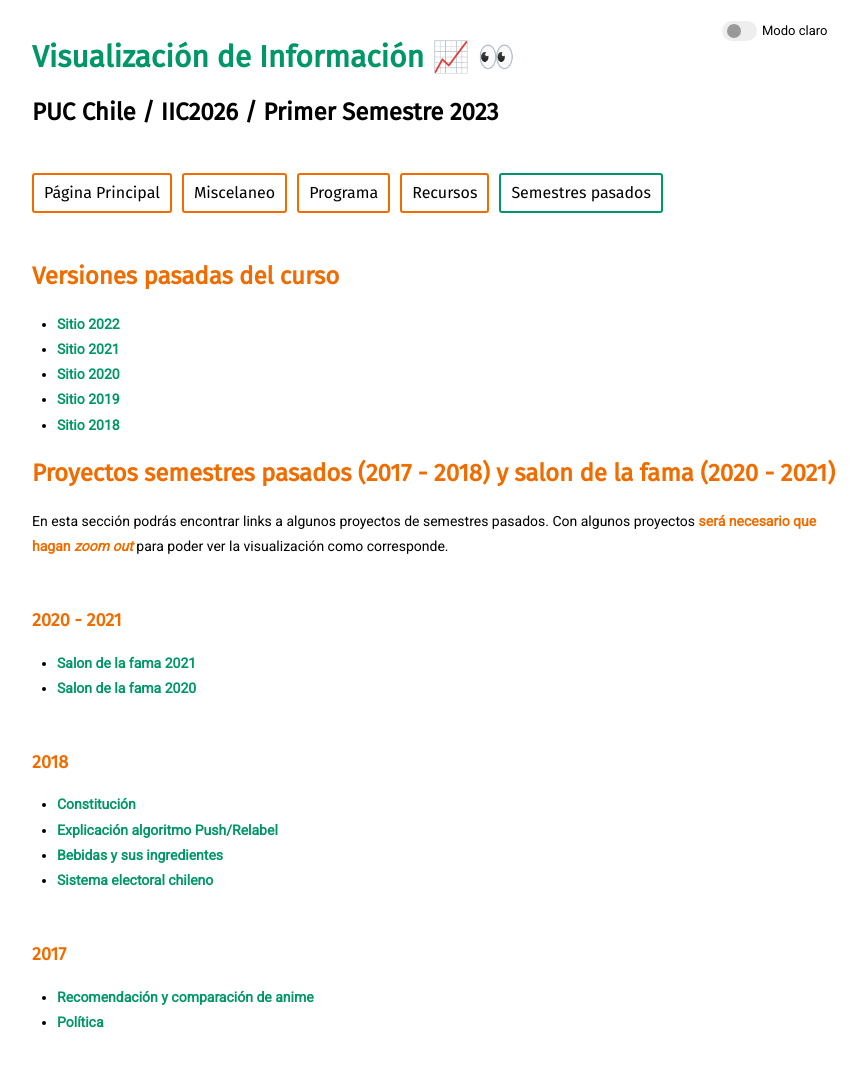
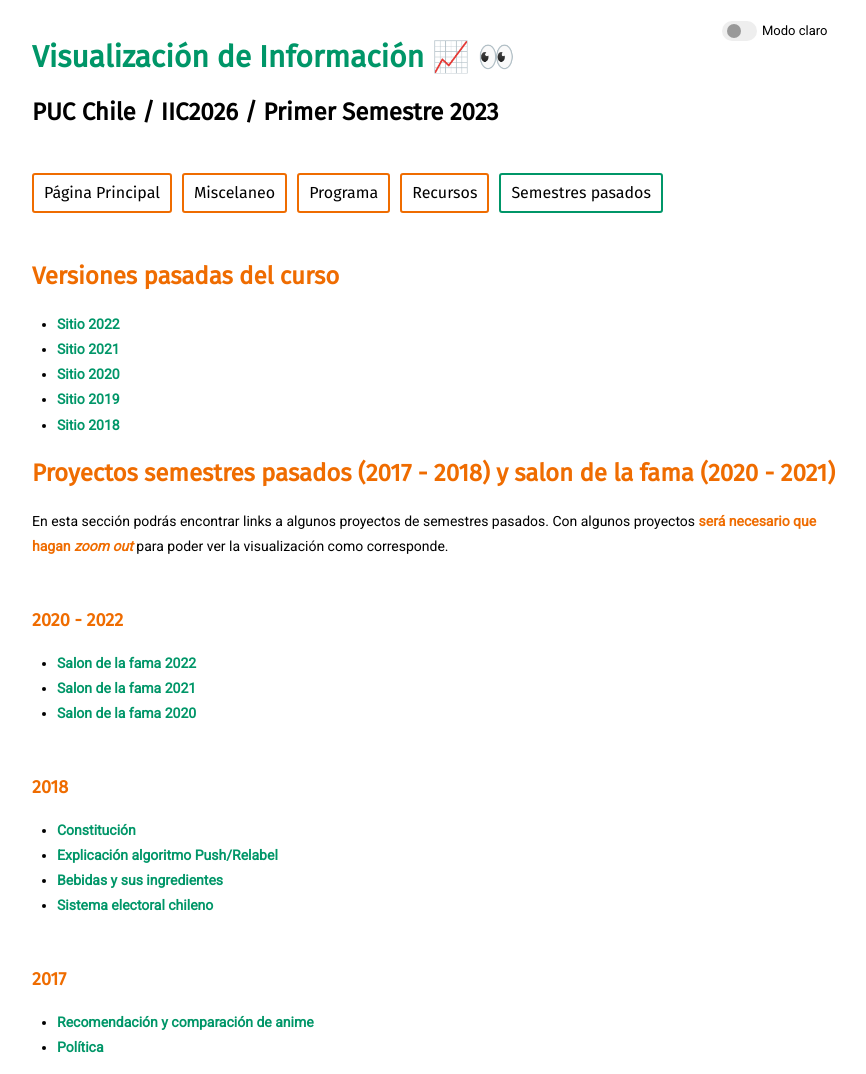
Before and after one commit to PUC-Infovis/version-2023-1, a Jekyll site: the page built from semestres-pasados.md, in a window 1280 px wide. Shown: the whole page, without its empty margins (203-1069 px from the left). Built offline with Jekyll 4.4.1, drawn with Linux system fonts in a browser that asks for light colours; before the commit the page ends 1049 px from its top, so only the background shows below that.

Commit message:
added salon fama 2022

```diff
--- a/semestres-pasados.md
+++ b/semestres-pasados.md
@@ -17,8 +17,9 @@ title: Semestres pasados
 
 En esta sección podrás encontrar links a algunos proyectos de semestres pasados. Con algunos proyectos **será necesario que hagan _zoom out_** para poder ver la visualización como corresponde.
 
-### 2020 - 2021
+### 2020 - 2022
 
+- [Salon de la fama 2022](https://puc-infovis.github.io/version-2022/salon_de_la_fama.html)
 - [Salon de la fama 2021](https://puc-infovis.github.io/version-2021/salon_de_la_fama.html)
 - [Salon de la fama 2020](https://puc-infovis.github.io/version-2020/salon_de_la_fama.html)
 
```
